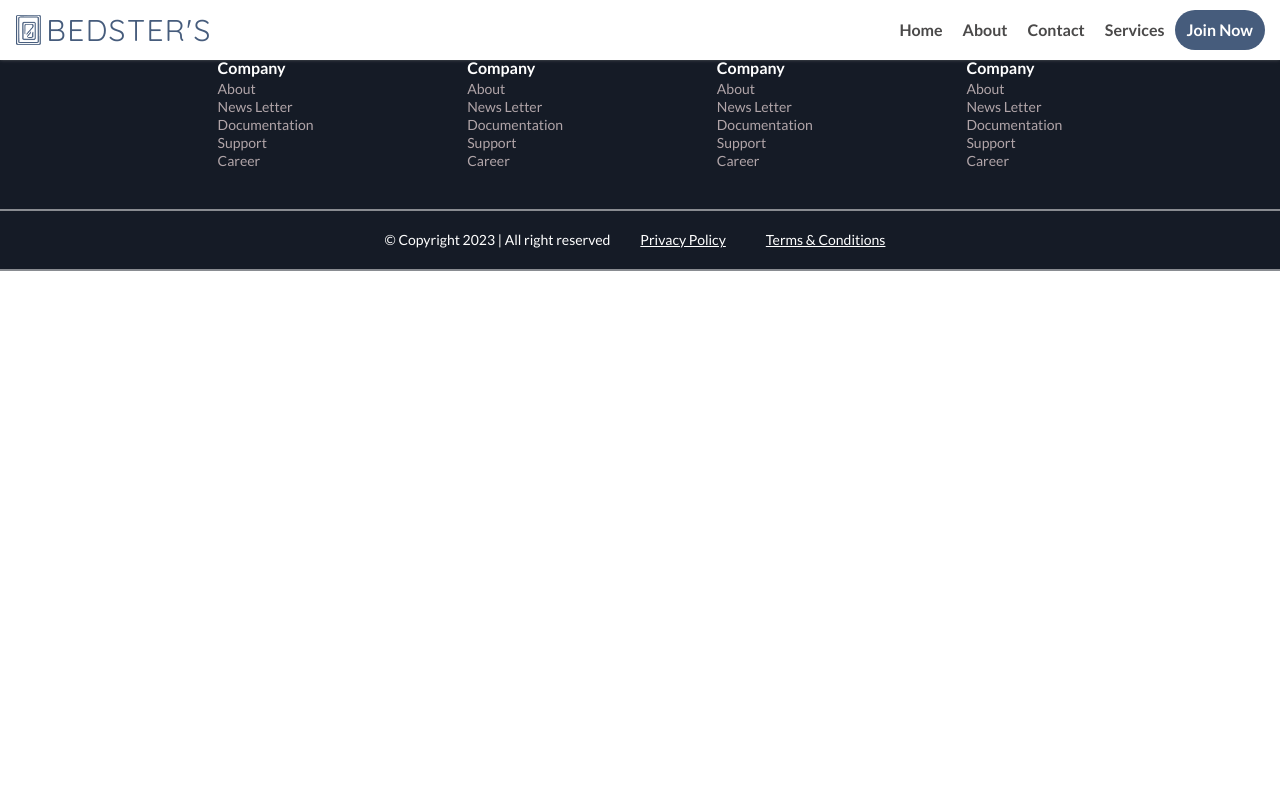
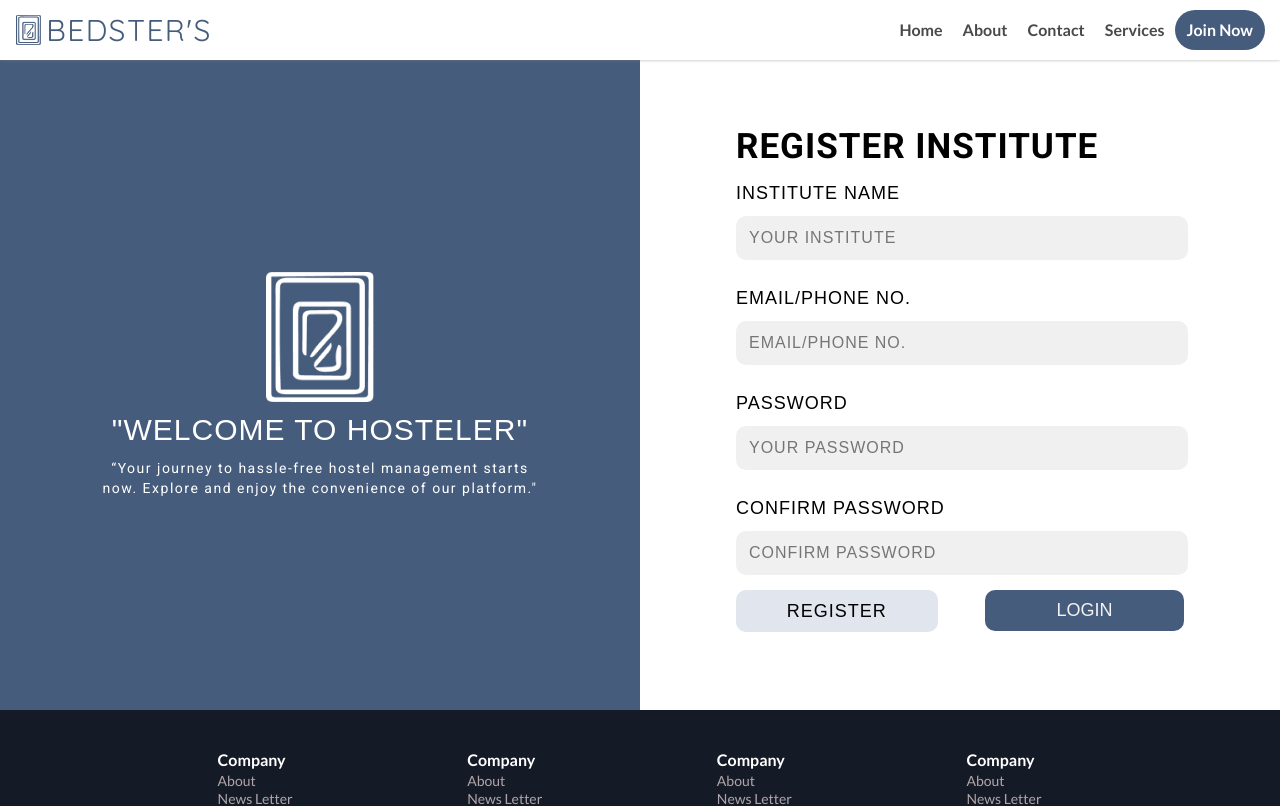
Before and after one commit to codewithbharat/hostelBees, a React (Vite) app in the folder client/: page /Register in a window 1280 px wide. Shown: the top 806 px of the page. Built offline with nearby package versions, Linux system fonts and the light colour scheme.

Commit message:
Register.jsx added && Login.jsx moddified

```diff
--- a/client/src/pages/Login.jsx
+++ b/client/src/pages/Login.jsx
@@ -10,7 +10,7 @@ const Login = () => {
         <div className="login">
             <div className="login__form">
                 <form action="">
-                    <h2>log in</h2>
+                    <h2>Institute Login</h2>
                     <label>email/phone no.
                         <input type="text" name="" id="" placeholder='email/phone no.' required />
                     </label>
--- a/client/src/pages/Register.jsx
+++ b/client/src/pages/Register.jsx
@@ -1,8 +1,47 @@
 import React from 'react'
+
+import { Link } from 'react-router-dom'
+import './styles/Register.css'
+import logo from './assets/logo.png'
 
 const Register = () => {
     return (
-        <div>Register</div>
+        <div className="register">
+            <div className="register__info">
+                <img src={logo} alt="" />
+                <h2>"Welcome to Hosteler"</h2>
+                <p>“Your journey to hassle-free hostel management starts now.
+                    Explore and enjoy the convenience of our platform."</p>
+            </div>
+            <div className="register__form">
+                <form action="">
+                    <h2>Register Institute</h2>
+
+                    <label>Institute Name
+                        <input type="text" name="" id="" placeholder='Your Institute' required />
+                    </label>
+
+                    <label>email/phone no.
+                        <input type="text" name="" id="" placeholder='email/phone no.' required />
+                    </label>
+
+                    <label>
+                        password
+                        <input type="password" placeholder='your password' required />
+                    </label>
+
+                    <label>
+                        Confirm password
+                        <input type="password" placeholder='Confirm password' required />
+                    </label>
+                    <div className="register__form__buttons">
+                        <input type="submit" value="register" />
+                        <Link className='a' to="/login">login</Link>
+                    </div>
+                </form>
+            </div>
+
+        </div>
     )
 }
 
--- /dev/null
+++ b/client/src/pages/styles/Register.css
@@ -0,0 +1,150 @@
+@import url("https://fonts.googleapis.com/css2?family=Lato:wght@400;700&family=Manrope:wght@200;300;400;500;600;700;800&family=Open+Sans:wght@600&family=Roboto:wght@300;400;700&display=swap");
+
+.register {
+  background-color: inherit;
+  margin-top: 60px;
+  display: flex;
+  width: 100%;
+  height: 650px;
+}
+
+.register__form {
+  background-color: #fff;
+  width: 50%;
+  height: 100%;
+  display: flex;
+  justify-content: center;
+  align-items: center;
+}
+
+.register__form h2 {
+  color: #000;
+  font-family: Roboto;
+  font-size: 35px;
+  font-style: normal;
+  font-weight: 700;
+  line-height: 16px; /* 57.143% */
+  letter-spacing: 1px;
+  text-transform: uppercase;
+}
+
+.register__form form {
+  display: flex;
+  flex-direction: column;
+  width: 70%;
+}
+
+.register__form label {
+  display: flex;
+  flex-direction: column;
+  padding-top: 30px;
+  text-transform: uppercase;
+
+  color: #000;
+  font-family: Arial;
+  font-size: 18px;
+  font-style: normal;
+  font-weight: 400;
+  line-height: 16px; /* 88.889% */
+  letter-spacing: 1px;
+  text-transform: uppercase;
+}
+
+.register__form input {
+  padding: 13px;
+  width: 95%;
+  margin-top: 15px;
+  border: none;
+
+  border-radius: 10px;
+  background: #f0f0f0;
+  color: #000;
+  font-family: Arial;
+  font-size: 16px;
+  font-style: normal;
+  font-weight: 400;
+  line-height: 16px; /* 100% */
+  letter-spacing: 1px;
+  text-transform: uppercase;
+}
+.register__form__buttons {
+  display: flex;
+  justify-content: space-between;
+  align-items: center;
+}
+
+.register__form__buttons input[type="submit"] {
+  width: 45%;
+
+  border-radius: 10px;
+  background: #e0e5ee;
+
+  color: #000;
+  font-family: Arial;
+  font-size: 18px;
+  font-style: normal;
+  font-weight: 400;
+  line-height: 16px; /* 88.889% */
+  letter-spacing: 1px;
+  text-transform: uppercase;
+}
+
+.register__form__buttons .a {
+  width: 40%;
+  text-decoration: none;
+  border-radius: 10px;
+  background: #465c7c;
+
+  margin-top: 15px;
+  padding: 10px;
+  text-align: center;
+
+  color: #f2f2f2;
+  font-family: Arial;
+  font-size: 18px;
+  font-style: normal;
+  font-weight: 400;
+
+  text-transform: uppercase;
+}
+
+.register__info {
+  display: flex;
+  flex-direction: column;
+  align-items: center;
+  justify-content: center;
+
+  background: #465c7c;
+  width: 50%;
+  height: 100%;
+}
+
+.register__info img {
+  width: 108.269px;
+  height: 130px;
+  filter: brightness(500);
+}
+
+.register__info h2 {
+  color: white;
+  font-family: Arial;
+  font-size: 30px;
+  font-style: normal;
+  font-weight: 500;
+  line-height: 16px; /* 40% */
+  letter-spacing: 1px;
+  text-transform: uppercase;
+  margin: 20px 0;
+}
+
+.register__info p {
+  color: white;
+  text-align: center;
+  font-family: Roboto;
+  font-size: 14px;
+  font-style: normal;
+  font-weight: 400;
+  line-height: 20px; /* 111.111% */
+  letter-spacing: 1.5px;
+  width: 70%;
+}
```
